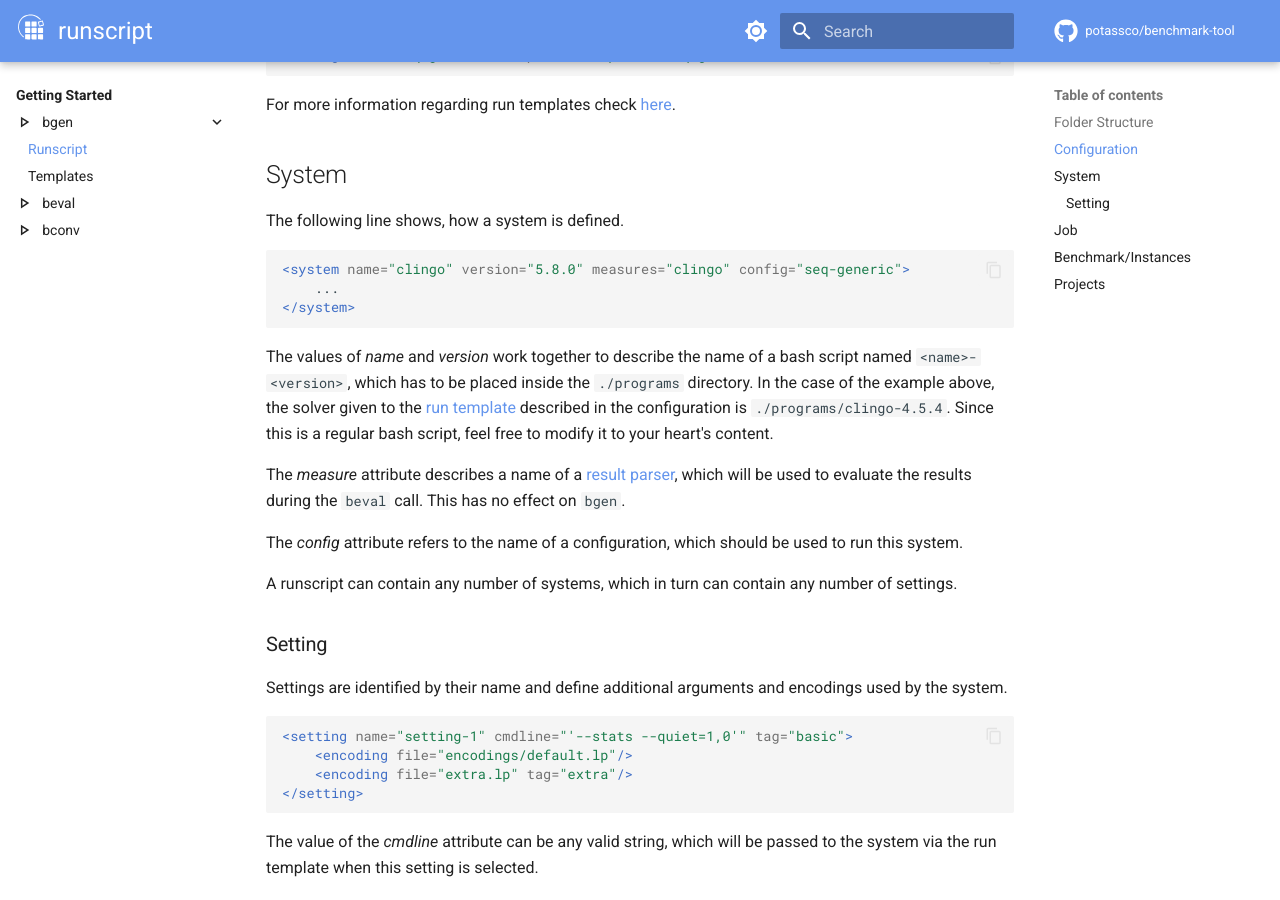
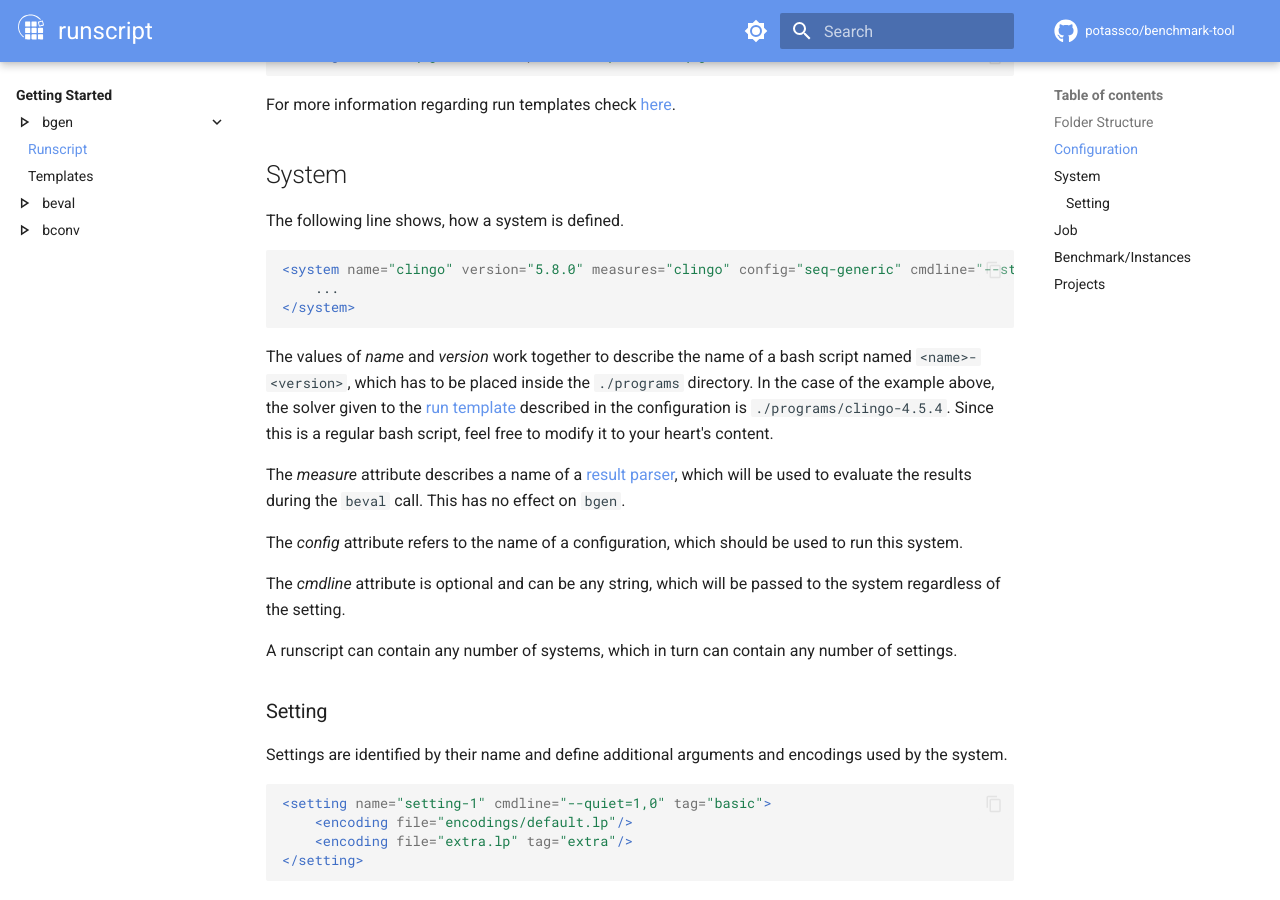
Before and after one commit to potassco/benchmark-tool, an MkDocs documentation site: the page built from docs/getting_started/bgen/runscript.md, in a window 1280 px wide and 900 px high, scrolled down 1255 px. Built offline with MkDocs 1.6.1 and Material for MkDocs 9.7.7, drawn with Linux system fonts in a browser that asks for light colours; comment, search, counter and statistics services are not loaded.

Commit message:
Add support for system-wide settings

````diff
--- a/docs/getting_started/bgen/runscript.md
+++ b/docs/getting_started/bgen/runscript.md
@@ -57,7 +57,7 @@ For more information regarding run templates check [here](templates.md#run-templ
 
 The following line shows, how a system is defined.
 ```xml
-<system name="clingo" version="5.8.0" measures="clingo" config="seq-generic">
+<system name="clingo" version="5.8.0" measures="clingo" config="seq-generic" cmdline="--stats">
     ...
 </system>
 ```
@@ -68,6 +68,8 @@ The *measure* attribute describes a name of a [result parser](../beval/index.md#
 
 The *config* attribute refers to the name of a configuration, which should be used to run this system.
 
+The *cmdline* attribute is optional and can be any string, which will be passed to the system regardless of the setting.
+
 A runscript can contain any number of systems, which in turn can contain any number of settings.
 
 ### Setting
@@ -75,7 +77,7 @@ A runscript can contain any number of systems, which in turn can contain any num
 Settings are identified by their name and define additional arguments and encodings used by the system.
 
 ```xml
-<setting name="setting-1" cmdline="'--stats --quiet=1,0'" tag="basic">
+<setting name="setting-1" cmdline="--quiet=1,0" tag="basic">
     <encoding file="encodings/default.lp"/>
     <encoding file="extra.lp" tag="extra"/>
 </setting>
````
Also changed, not shown: 5 other files.
